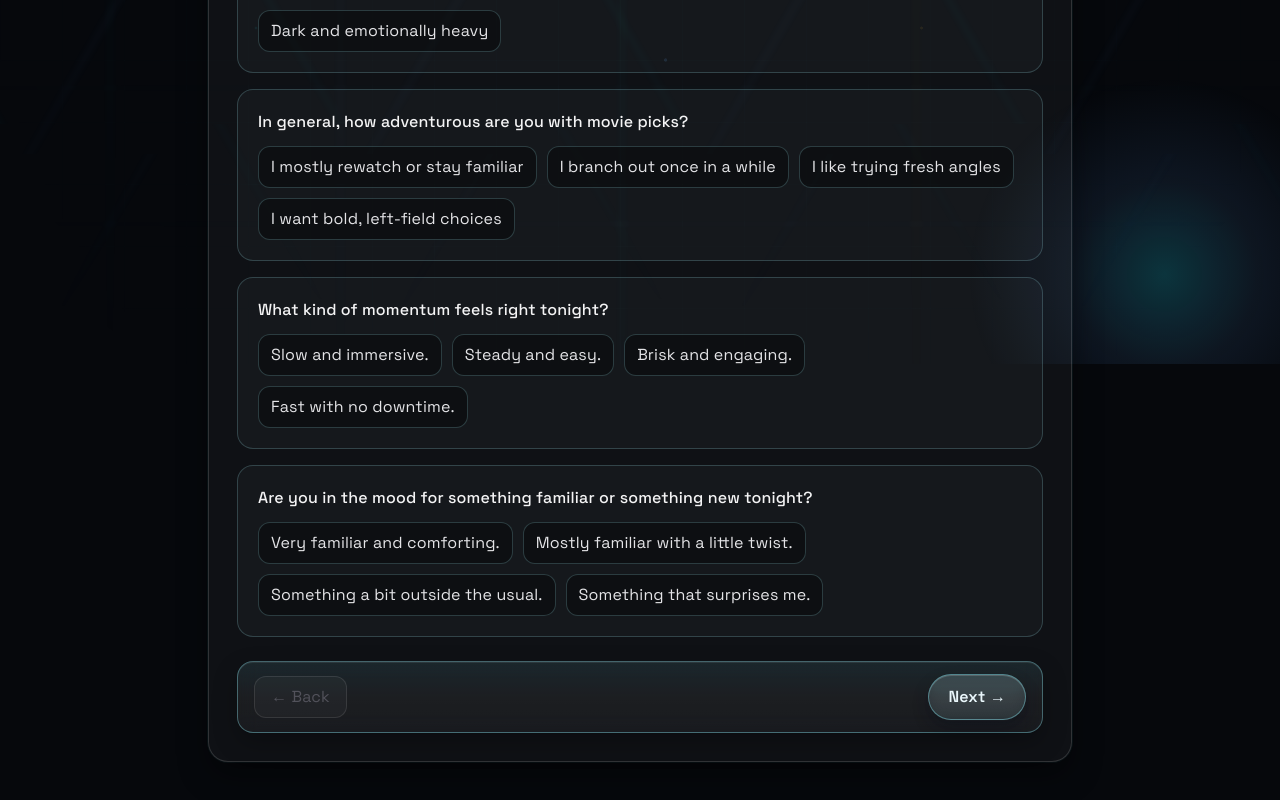
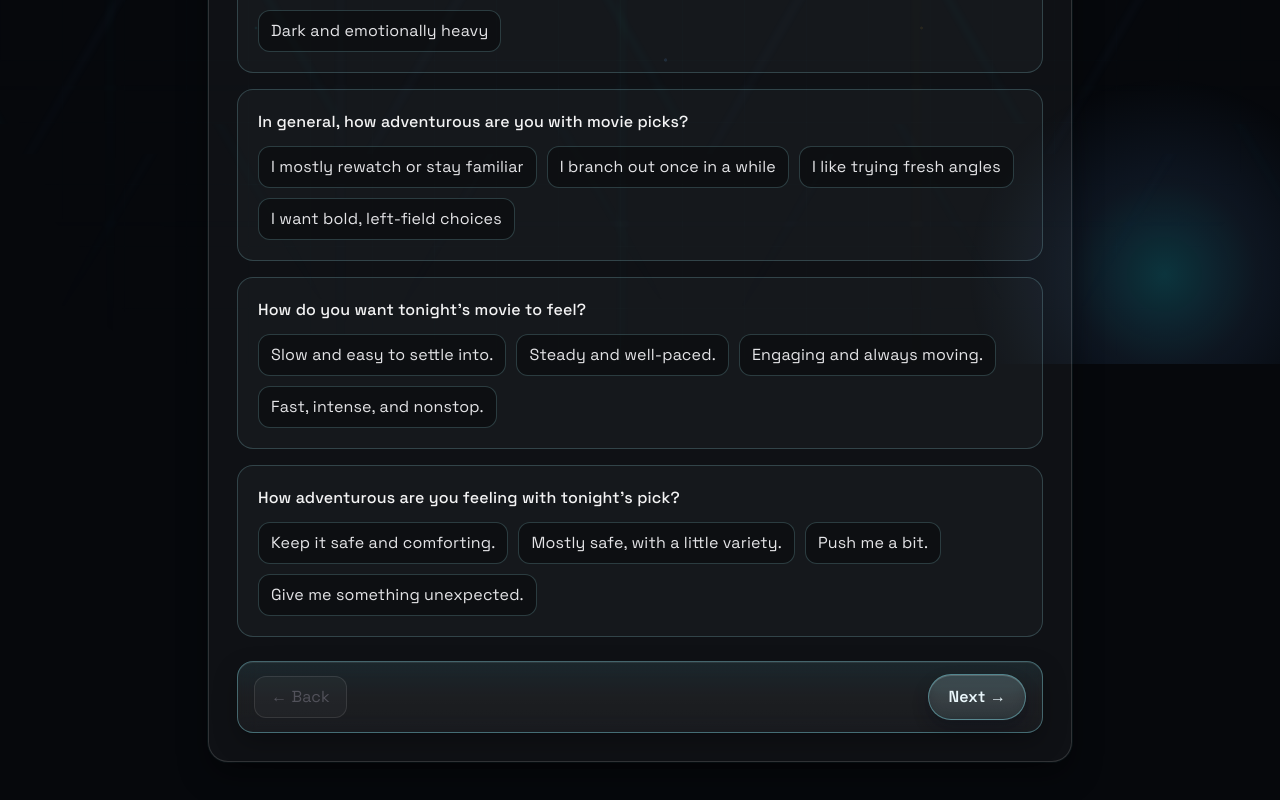
Before and after one commit to rhit-nayeems/mind-match-v2.0, a React (Vite) app in the folder frontend/: page /quiz in a window 1280 px wide. Shown: the part 436-1236 px from the top of the page. Built offline with nearby package versions, Linux system fonts and the light colour scheme; no server answers.

Commit message:
updated questions

```diff
--- a/frontend/src/data/questions.ts
+++ b/frontend/src/data/questions.ts
@@ -188,17 +188,17 @@ const TODAY_CORE_POOL: Question[] = [
     { id: "t_outlook_3", label: "Let me sit with something thoughtful.", deltas: { darkness: 0.18, mood: 0.26 } },
     { id: "t_outlook_4", label: "Lean darker.", deltas: { darkness: 0.44, intensity: 0.16, optimism: -0.22 } },
   ]),
-  q("t_comfort", "Are you in the mood for something familiar or something new tonight?", "today", "core", ["comfort", "novelty"], [
-    { id: "t_comfort_1", label: "Very familiar and comforting.", deltas: { comfort: 0.46, novelty: -0.4 } },
-    { id: "t_comfort_2", label: "Mostly familiar with a little twist.", deltas: { comfort: 0.24, novelty: -0.12 } },
-    { id: "t_comfort_3", label: "Something a bit outside the usual.", deltas: { novelty: 0.2, comfort: 0.06 } },
-    { id: "t_comfort_4", label: "Something that surprises me.", deltas: { novelty: 0.46, comfort: -0.2, intensity: 0.08 } },
+  q("t_comfort", "How adventurous are you feeling with tonight's pick?", "today", "core", ["comfort", "novelty"], [
+    { id: "t_comfort_1", label: "Keep it safe and comforting.", deltas: { comfort: 0.46, novelty: -0.4 } },
+    { id: "t_comfort_2", label: "Mostly safe, with a little variety.", deltas: { comfort: 0.24, novelty: -0.12 } },
+    { id: "t_comfort_3", label: "Push me a bit.", deltas: { novelty: 0.2, comfort: 0.06 } },
+    { id: "t_comfort_4", label: "Give me something unexpected.", deltas: { novelty: 0.46, comfort: -0.2, intensity: 0.08 } },
   ]),
-  q("t_pacing", "What kind of momentum feels right tonight?", "today", "core", ["energy", "intensity", "depth"], [
-    { id: "t_pacing_1", label: "Slow and immersive.", deltas: { mood: 0.24, depth: 0.16, energy: -0.18 } },
-    { id: "t_pacing_2", label: "Steady and easy.", deltas: { comfort: 0.14, mood: 0.12 } },
-    { id: "t_pacing_3", label: "Brisk and engaging.", deltas: { energy: 0.28, intensity: 0.14 } },
-    { id: "t_pacing_4", label: "Fast with no downtime.", deltas: { intensity: 0.44, energy: 0.24, depth: -0.2 } },
+  q("t_pacing", "How do you want tonight's movie to feel?", "today", "core", ["energy", "intensity", "depth"], [
+    { id: "t_pacing_1", label: "Slow and easy to settle into.", deltas: { mood: 0.24, depth: 0.16, energy: -0.18 } },
+    { id: "t_pacing_2", label: "Steady and well-paced.", deltas: { comfort: 0.14, mood: 0.12 } },
+    { id: "t_pacing_3", label: "Engaging and always moving.", deltas: { energy: 0.28, intensity: 0.14 } },
+    { id: "t_pacing_4", label: "Fast, intense, and nonstop.", deltas: { intensity: 0.44, energy: 0.24, depth: -0.2 } },
   ]),
 ];
 
```
